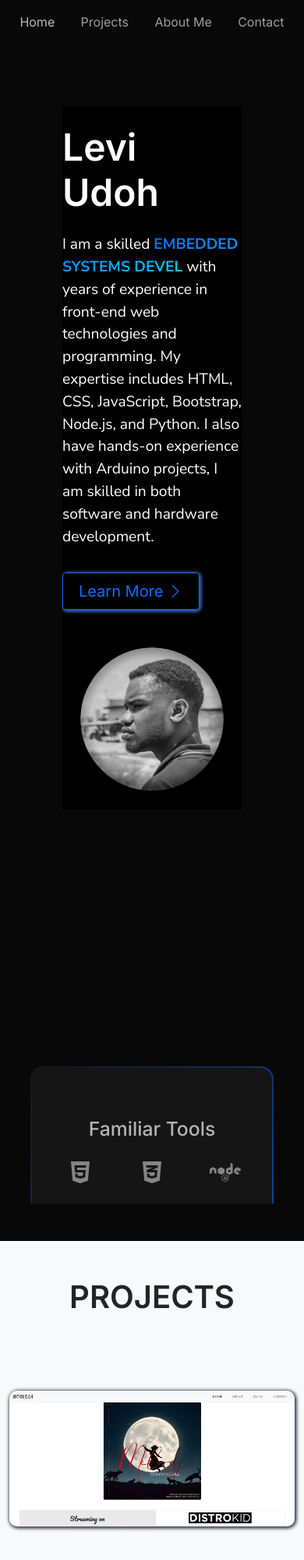
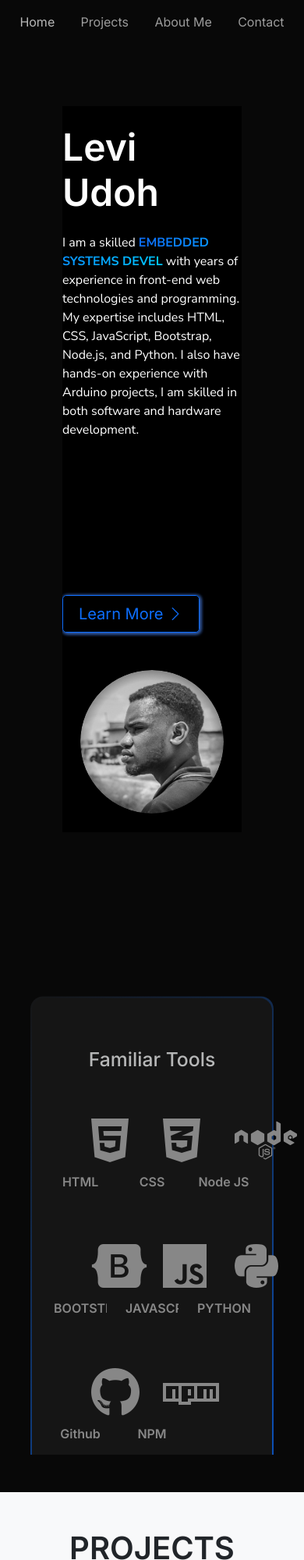
Before and after one commit to LeviUdoh-17/Levi_Portfolio, a plain HTML site: page index.html in a window 390 px wide. Shown: the top 2000 px of the page at 78% size. Drawn offline with nearby package versions, Linux system fonts and the light colour scheme; a web font is replaced by a local one.

Commit message:
Refactor tools section layout and enhance project descriptions; adjust animations and styling for improved responsiveness

```diff
--- a/app.js
+++ b/app.js
@@ -52,7 +52,7 @@ window.addEventListener('scroll', function() {
     if (rect.top < windowHeight && rect.bottom > 0) {
         const opacity = 1 - Math.abs(rect.top) / windowHeight;
         toolsWrapper.style.opacity = opacity;
-        toolsWrapper.style.transform = `translateY(${rect.top * 0.2}px)`;
+        toolsWrapper.style.transform = `translateY(${rect.top * 0.1}px)`;
     }
 });
 
--- a/index.html
+++ b/index.html
@@ -101,14 +101,38 @@ knowledge.">
     <div id="toolsWrapper">
         <div class="row">
             <h2 class="text-center text-light pt-5">Familiar Tools</h3>
-            <div class="col-4 col-lg-3 text-center"><i class="toolIcons fa-brands fa-html5"></i></div>
-            <div class="col-4 col-lg-3 text-center"><i class="toolIcons fa-brands fa-css3-alt"></i></div>
-            <div class="col-4 col-lg-3 text-center"><i class="toolIcons fa-brands fa-node"></i></div>
-            <div class="col-4 col-lg-3 text-center"><i class="toolIcons fa-brands fa-bootstrap"></i></div>
-            <div class="col-4 col-lg-3 text-center"><i class="toolIcons fa-brands fa-js"></i></div>
-            <div class="col-4 col-lg-3 text-center"><i class="toolIcons fa-brands fa-python"></i></i></div>
-            <div class="col-4 col-lg-3 text-center"><i class="toolIcons fa-brands fa-github"></i></i></div>
-            <div class="col-4 col-lg-3 text-center"><i class="toolIcons fa-brands fa-npm"></i></div>
+            <div class="col-4 col-lg-3 text-center">
+                <i class="toolIcons fa-brands fa-html5"></i>
+                <p class="toolText">HTML</p>
+            </div>
+            <div class="col-4 col-lg-3 text-center">
+                <i class="toolIcons fa-brands fa-css3-alt"></i>
+                <p class="toolText">CSS</p>
+            </div>
+            <div class="col-4 col-lg-3 text-center">
+                <i class="toolIcons fa-brands fa-node"></i>
+                <p class="toolText">Node JS</p>
+            </div>
+            <div class="col-4 col-lg-3 text-center">
+                <i class="toolIcons fa-brands fa-bootstrap"></i>
+                <p class="toolText">BOOTSTRAP</p>
+            </div>
+            <div class="col-4 col-lg-3 text-center">
+                <i class="toolIcons fa-brands fa-js"></i>
+                <p class="toolText">JAVASCRIPT</p>
+            </div>
+            <div class="col-4 col-lg-3 text-center">
+                <i class="toolIcons fa-brands fa-python"></i></i>
+                <p class="toolText">PYTHON</p>
+            </div>
+            <div class="col-4 col-lg-3 text-center">
+                <i class="toolIcons fa-brands fa-github"></i></i>
+                <p class="toolText">Github</p>
+            </div>
+            <div class="col-4 col-lg-3 text-center">
+                <i class="toolIcons fa-brands fa-npm"></i>
+                <p class="toolText">NPM</p>
+            </div>
         </div>
     </div>
     </section>
@@ -117,7 +141,7 @@ knowledge.">
     <section id="projects" class="mb-5 bg-light text-dark">
         <div class="container">
             <h2 class="text-center pt-5 my-5">PROJECTS</h2>
-            <div class="row py-5">
+            <div class="row border-top py-5">
                 <div class="col-12 col-md-6 pb-4 project-container">
                     <img class="projectImages" src="/Images/Web1.png" alt="Melody">
                     <a href="https://leviudoh-17.github.io/Wonuola/" target="_blank">
@@ -125,23 +149,23 @@ knowledge.">
                     </a>
                 </div>
                 <div class="col-12 col-md-6 pb-4 d-flex flex-column justify-content-center">
-                    <h3 class="text-center">Melody</h3>
-                    <p class="text-center">"Melody" is an artist's dedicated webpage that offers a brief introduction to her musical journey. It features direct links to all her streaming platforms and provides the lyrics to her songs, creating a seamless experience for fans to explore and enjoy her music.</p>
+                    <h3 class="text-start ps-4">Melody</h3>
+                    <p class="text-start">"Melody" is an artist's dedicated webpage that offers a brief introduction to her musical journey. It features direct links to all her streaming platforms and provides the lyrics to her songs, creating a seamless experience for fans to explore and enjoy her music.</p>
                 </div>
             </div>
-            <div id="Linear" class="row py-5">
+            <div id="Linear" class="row border border-start-0 border-end-0 py-5">
+                <div class="col-12 col-md-6 pb-4 d-flex flex-column justify-content-center">
+                    <h3 class="text-end pe-4">Linear</h3>
+                    <p class="text-end">"Linear" is a replicated webpage based on a design originally created in Figma. This project showcases my ability to transform static web designs into fully functional and responsive websites, highlighting my proficiency in front-end development and attention to detail.</p>
+                </div>
                 <div class="col-12 col-md-6 pb-4 project-container">
                     <img class="projectImages" src="/Images/Web2.png" alt="Linear">
                     <a href="https://linearask.surge.sh/" target="_blank">
                         <button class="visit-button">Visit</button>
                     </a>
                 </div>
-                <div class="col-12 col-md-6 pb-4 d-flex flex-column justify-content-center">
-                    <h3 class="text-center">Linear</h3>
-                    <p class="text-center">"Linear" is a replicated webpage based on a design originally created in Figma. This project showcases my ability to transform static web designs into fully functional and responsive websites, highlighting my proficiency in front-end development and attention to detail.</p>
-                </div>
             </div>
-            <div class="row py-5">
+            <div class="row border-bottom py-5">
                 <div class="col-12 col-md-6 pb-4 project-container">
                     <img class="projectImages" src="/Images/Web3.png" alt="Encatio">
                     <a href="https://ecantio.surge.sh/" target="_blank">
@@ -149,8 +173,8 @@ knowledge.">
                     </a>
                 </div>
                 <div class="col-12 col-md-6 pb-4 d-flex flex-column justify-content-center">
-                    <h3 class="text-center">Encatio</h3>
-                    <p class="text-center">"Encatio" is a meticulously crafted webpage for a fictional company, based on a design originally created in Figma. This project demonstrates my capability to accurately recreate web designs, ensuring that the final product is both visually appealing and fully functional, reflecting my expertise in front-end development.</p>
+                    <h3 class="text-start ps-4">Encatio</h3>
+                    <p class="text-start">"Encatio" is a meticulously crafted webpage for a fictional company, based on a design originally created in Figma. This project demonstrates my capability to accurately recreate web designs, ensuring that the final product is both visually appealing and fully functional, reflecting my expertise in front-end development.</p>
                 </div>
             </div>
         </div>
--- a/style.css
+++ b/style.css
@@ -29,27 +29,7 @@ body{
     margin-right: 5rem;
     position: relative;
     overflow: hidden;
-    background: linear-gradient(135deg, rgba(0, 0, 50, 0.8), rgba(0, 0, 100, 0.8)), url('/path/to/your/image.jpg') no-repeat center center/cover;
     animation: fadeIn 2s ease-in-out;
-}
-#intro::before {
-    content: '';
-    position: absolute;
-    top: 0;
-    left: 0;
-    width: 200%;
-    height: 200%;
-    background: radial-gradient(circle, rgba(255, 255, 255, 0.1), rgba(0, 0, 255, 0.1));
-    animation: rotate 20s linear infinite;
-    z-index: 0;
-}
-@keyframes rotate {
-    0% {
-        transform: translate(-50%, -50%) rotate(0deg);
-    }
-    100% {
-        transform: translate(-50%, -50%) rotate(360deg);
-    }
 }
 @keyframes fadeIn {
     0% {
@@ -81,7 +61,8 @@ body{
 }
 #Intro-text{
     font-family: "Nunito Sans", serif;
-    font-size: 1.2rem;
+    font-size: 100%;
+    height: 10rem;
     font-weight: 400;
     color: #fff;
 }
@@ -91,7 +72,7 @@ body{
     -webkit-background-clip: text;
     -webkit-text-fill-color: transparent;
     font-weight: 700;
-    font-size: 1.2rem;
+    font-size: 100%;
 }
 .blink {
     animation: blink-effect 0.5s alternate infinite;
@@ -169,7 +150,7 @@ div:has(#introImage) {
     margin: 6rem auto;
     border-radius: 1rem;
     padding: .1rem;
-    transition: opacity 1s ease-in-out, transform 1s ease-in-out, background 0.3s ease-in-out;
+    transition: opacity .5s ease-in-out, transform .5s ease-in-out, background 0.3s ease-in-out;
     background: linear-gradient(135deg, #1B1B1B, #0d6efd);
 }
 #toolsWrapper>div{
@@ -183,7 +164,17 @@ div:has(#introImage) {
     font-size: 4rem;
     color: #b7b7b7;
     padding: 3rem;
+    padding-bottom: 0.6rem;
     transition: transform 0.3s ease-in-out;
+}
+.toolText {
+    font-size: 1rem;
+    background-color: #b7b7b7;
+    /* background: linear-gradient(to right, #b7b7b7, #006eff); */
+    -webkit-background-clip: text;
+    background-clip: text;
+    -webkit-text-fill-color: transparent;
+    font-weight: 600;
 }
 .toolIcons:hover {
     transform: scale(1.2) translateY(-10px);
@@ -211,7 +202,7 @@ div:has(#introImage) {
 }
 
 #projects p {
-    font-size: 1.2rem; /* Adjust the paragraph font size */
+    font-size: 0.9rem; /* Adjust the paragraph font size */
     line-height: 1.5; /* Increase line spacing for better readability */
     margin: 1.5rem auto;
     width: 90%;
@@ -298,6 +289,22 @@ footer p {
         padding: 0 1rem;
     }
 }
+@media (max-width: 553px){
+#Intro-text{
+    height: 35vh;
+}
+@media (max-width: 470px){
+#Intro-text{
+    height: 45vh;
+}
+@media (max-width: 415px){
+#Intro-text{
+    height: 55vh;
+}
+@media (max-width: 385px){
+#Intro-text{
+    height: 65vh;
+}
 @media (max-width: 767px) {
     #toolsWrapper{
         margin: 6rem auto;
@@ -307,4 +314,13 @@ footer p {
         padding: 1rem;
         font-size: 2rem;
     }
+    #Linear{
+        flex-flow: column-reverse;
+    }
+    #Linear h3{
+        padding-left: 2rem;
+    }
+    #Linear h3, #Linear p {
+        text-align: start !important;
+    }
 }
```
